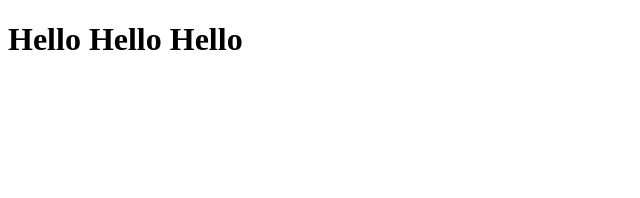
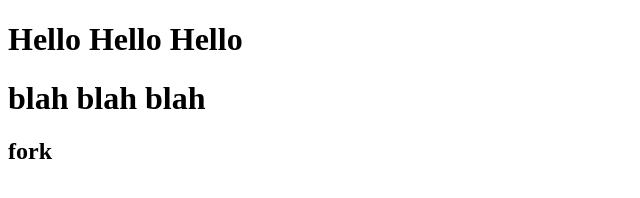
Before and after one commit to MaximillianSuiter/Test, a plain HTML site: page test.html in a window 1280 px wide. Shown: the whole page, without its empty margins (0-640 px from the left). Drawn offline with Linux system fonts and the light colour scheme.

Commit message:
added more lines

```diff
--- a/test.html
+++ b/test.html
@@ -8,5 +8,7 @@
 </head>
 <body>
     <h1>Hello Hello Hello</h1>
+    <h1>blah blah blah</h1>
+    <h2>fork</h2>
 </body>
 </html>
```
Also changed, not shown: 1 other file.
